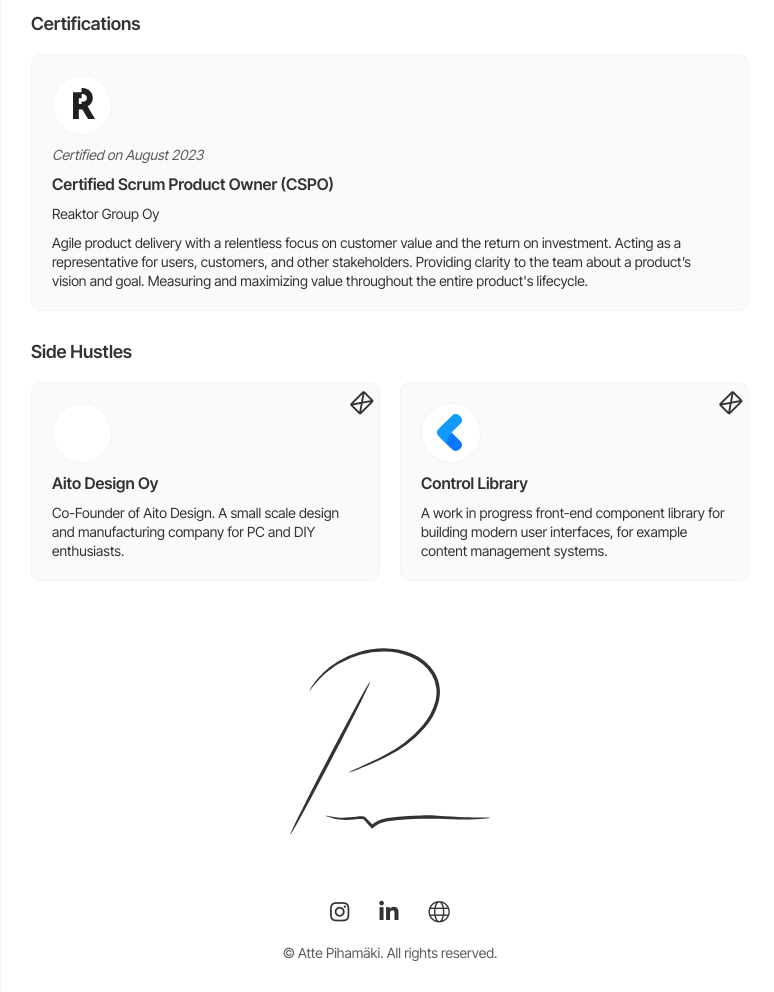
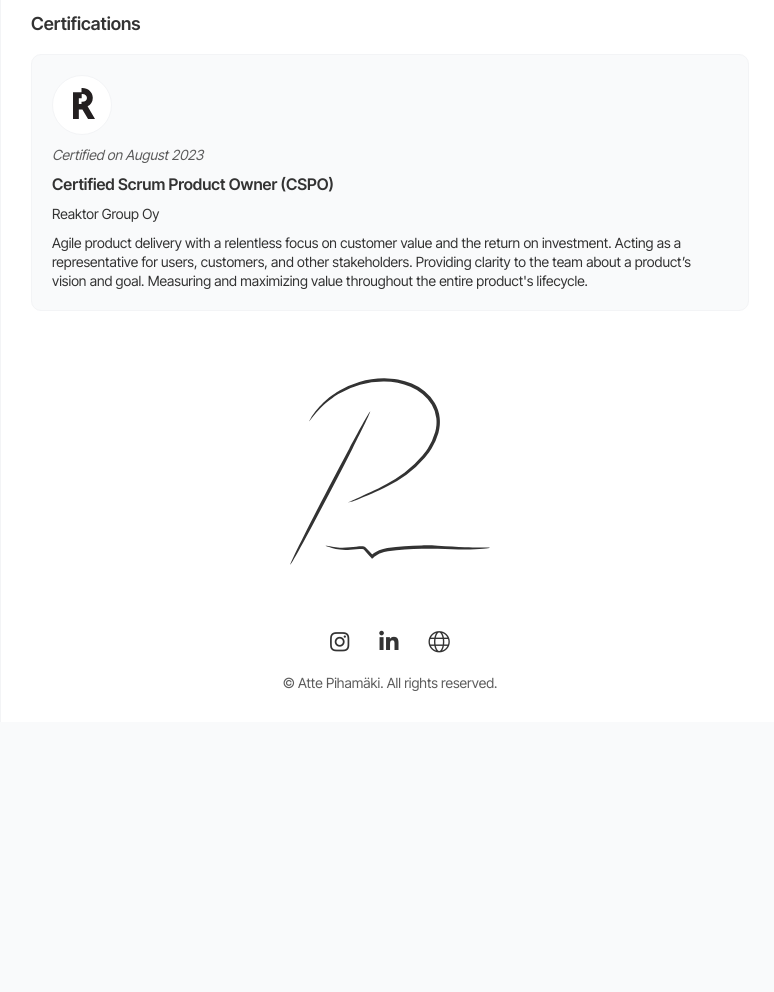
Before and after one commit to attepihamaki/attepihamaki, a plain HTML site: page index.html in a window 1280 px wide. Shown: the part 1839-2831 px from the top of the page, without its empty margins (250-1024 px from the left). After the commit the page ends 2561 px from the top, so only its background shows below. Drawn offline with Linux system fonts and the light colour scheme.

Commit message:
Update content

```diff
--- a/index.html
+++ b/index.html
@@ -246,7 +246,7 @@
 											</div>
 										</section>
 									</div>
-									<div class="grid-item" data-size="12">
+									<!-- <div class="grid-item" data-size="12">
 										<section class="section">
 											<div class="grid" data-type="default" data-gap="M">
 												<div class="grid-content">
@@ -292,7 +292,7 @@
 												</div>
 											</div>
 										</section>
-									</div>
+									</div> -->
 								</div>
 							</div>
 						</main>
```
